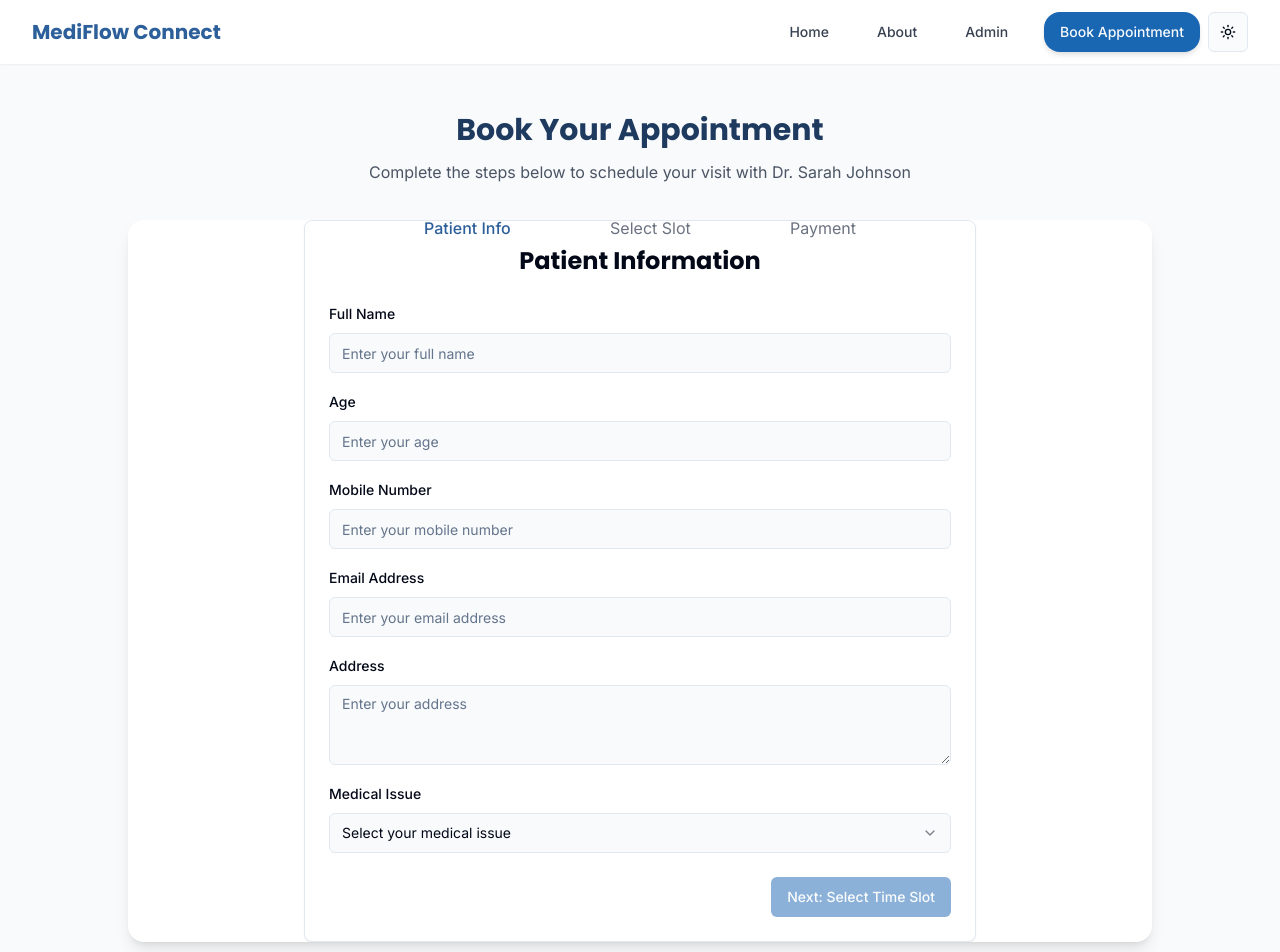
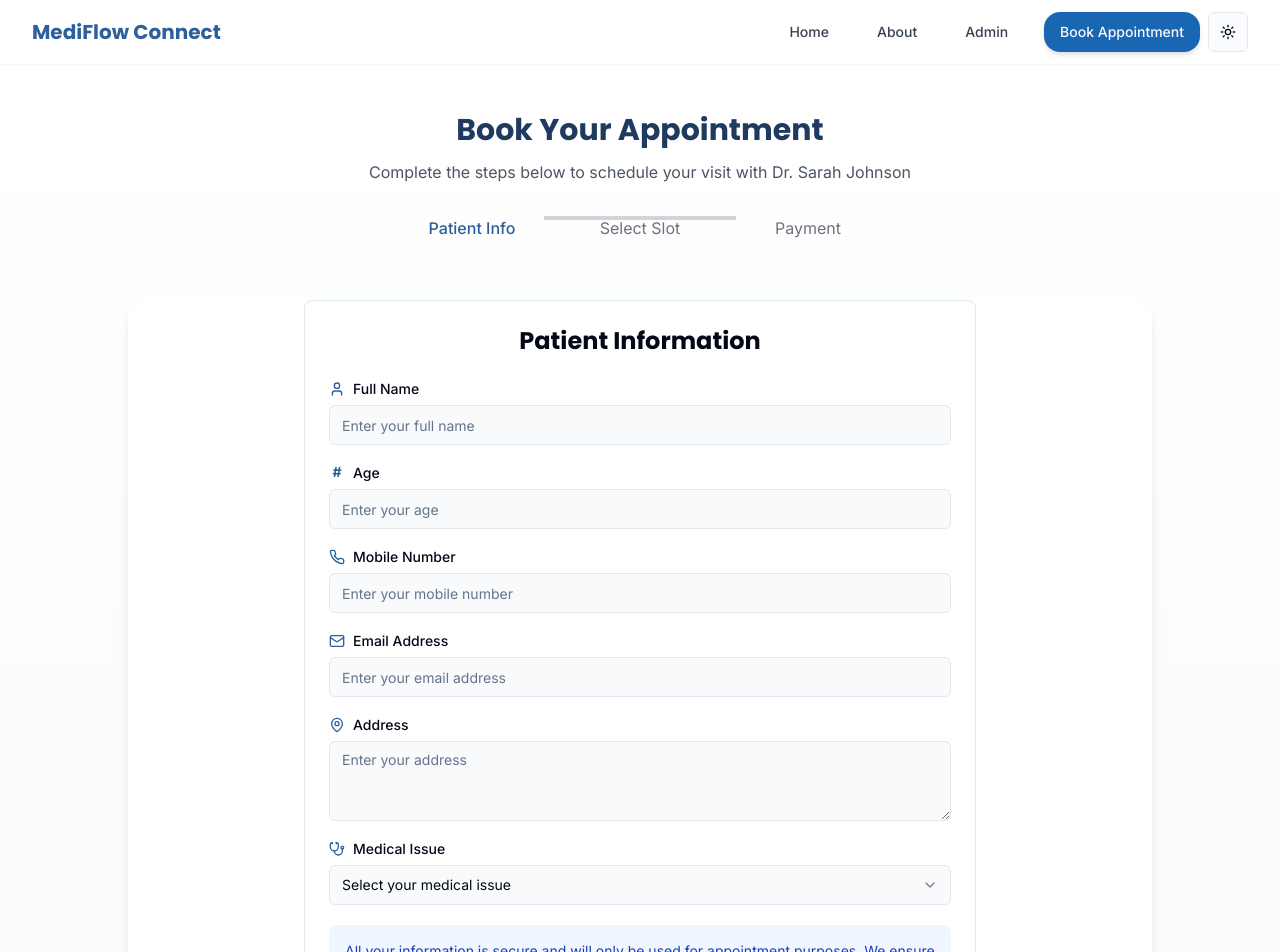
Before and after one commit to kartikshirode/health-easy-flow, a React (Vite) app: page /booking in a window 1280 px wide. Shown: the top 952 px of the page. Built offline with nearby package versions, Linux system fonts and the light colour scheme.

Commit message:
feat: Enhance booking page UI and effects
Improved the user interface and added animations to the booking index page for better user engagement.

```diff
--- a/src/components/BookingSteps/PatientInfoForm.tsx
+++ b/src/components/BookingSteps/PatientInfoForm.tsx
@@ -1,3 +1,4 @@
+
 import React from 'react';
 import { useAppointment } from '@/context/AppointmentContext';
 import { Button } from '@/components/ui/button';
@@ -6,6 +7,9 @@ import { Textarea } from '@/components/ui/textarea';
 import { Label } from '@/components/ui/label';
 import { Select, SelectContent, SelectItem, SelectTrigger, SelectValue } from '@/components/ui/select';
 import { Card, CardContent, CardFooter } from '@/components/ui/card';
+import { User, Mail, Phone, MapPin, Stethoscope } from 'lucide-react';
+import { motion } from 'framer-motion';
+
 const PatientInfoForm = () => {
   const {
     patientInfo,
@@ -13,10 +17,12 @@ const PatientInfoForm = () => {
     setCurrentStep,
     medicalIssues
   } = useAppointment();
+
   const handleSubmit = (e: React.FormEvent) => {
     e.preventDefault();
     setCurrentStep(2);
   };
+
   const isFormValid = () => {
     const {
       name,
@@ -28,69 +34,176 @@ const PatientInfoForm = () => {
     } = patientInfo;
     return name.trim() !== '' && age.trim() !== '' && mobile.trim() !== '' && email.trim() !== '' && address.trim() !== '' && issue.trim() !== '';
   };
-  return <Card className="w-full max-w-2xl mx-auto">
+
+  // Animation variants
+  const container = {
+    hidden: { opacity: 0 },
+    show: {
+      opacity: 1,
+      transition: {
+        staggerChildren: 0.1
+      }
+    }
+  };
+
+  const item = {
+    hidden: { opacity: 0, y: 10 },
+    show: { opacity: 1, y: 0 }
+  };
+
+  return (
+    <Card className="w-full max-w-2xl mx-auto">
       <form onSubmit={handleSubmit}>
         <CardContent className="pt-6 space-y-4 rounded-3xl">
-          <h2 className="text-2xl font-bold text-center mb-6">Patient Information</h2>
+          <motion.h2
+            initial={{ opacity: 0, y: -10 }}
+            animate={{ opacity: 1, y: 0 }}
+            transition={{ duration: 0.5 }}
+            className="text-2xl font-bold text-center mb-6"
+          >
+            Patient Information
+          </motion.h2>
 
-          <div className="space-y-2">
-            <Label htmlFor="name">Full Name</Label>
-            <Input id="name" value={patientInfo.name} onChange={e => updatePatientInfo({
-            name: e.target.value
-          })} placeholder="Enter your full name" required />
-          </div>
+          <motion.div
+            variants={container}
+            initial="hidden"
+            animate="show"
+            className="space-y-5"
+          >
+            <motion.div variants={item} className="space-y-2">
+              <Label htmlFor="name" className="flex items-center gap-2">
+                <User className="h-4 w-4 text-health-primary" />
+                Full Name
+              </Label>
+              <Input
+                id="name"
+                value={patientInfo.name}
+                onChange={e => updatePatientInfo({ name: e.target.value })}
+                placeholder="Enter your full name"
+                className="transition-all duration-300 focus:shadow-md"
+                required
+              />
+            </motion.div>
 
-          <div className="space-y-2">
-            <Label htmlFor="age">Age</Label>
-            <Input id="age" type="number" min="1" max="120" value={patientInfo.age} onChange={e => updatePatientInfo({
-            age: e.target.value
-          })} placeholder="Enter your age" required />
-          </div>
+            <motion.div variants={item} className="space-y-2">
+              <Label htmlFor="age" className="flex items-center gap-2">
+                <span className="inline-block w-4 h-4 text-health-primary text-center font-bold">
+                  #
+                </span>
+                Age
+              </Label>
+              <Input
+                id="age"
+                type="number"
+                min="1"
+                max="120"
+                value={patientInfo.age}
+                onChange={e => updatePatientInfo({ age: e.target.value })}
+                placeholder="Enter your age"
+                className="transition-all duration-300 focus:shadow-md"
+                required
+              />
+            </motion.div>
 
-          <div className="space-y-2">
-            <Label htmlFor="mobile">Mobile Number</Label>
-            <Input id="mobile" type="tel" value={patientInfo.mobile} onChange={e => updatePatientInfo({
-            mobile: e.target.value
-          })} placeholder="Enter your mobile number" required />
-          </div>
+            <motion.div variants={item} className="space-y-2">
+              <Label htmlFor="mobile" className="flex items-center gap-2">
+                <Phone className="h-4 w-4 text-health-primary" />
+                Mobile Number
+              </Label>
+              <Input
+                id="mobile"
+                type="tel"
+                value={patientInfo.mobile}
+                onChange={e => updatePatientInfo({ mobile: e.target.value })}
+                placeholder="Enter your mobile number"
+                className="transition-all duration-300 focus:shadow-md"
+                required
+              />
+            </motion.div>
 
-          <div className="space-y-2">
-            <Label htmlFor="email">Email Address</Label>
-            <Input id="email" type="email" value={patientInfo.email} onChange={e => updatePatientInfo({
-            email: e.target.value
-          })} placeholder="Enter your email address" required />
-          </div>
+            <motion.div variants={item} className="space-y-2">
+              <Label htmlFor="email" className="flex items-center gap-2">
+                <Mail className="h-4 w-4 text-health-primary" />
+                Email Address
+              </Label>
+              <Input
+                id="email"
+                type="email"
+                value={patientInfo.email}
+                onChange={e => updatePatientInfo({ email: e.target.value })}
+                placeholder="Enter your email address"
+                className="transition-all duration-300 focus:shadow-md"
+                required
+              />
+            </motion.div>
 
-          <div className="space-y-2">
-            <Label htmlFor="address">Address</Label>
-            <Textarea id="address" value={patientInfo.address} onChange={e => updatePatientInfo({
-            address: e.target.value
-          })} placeholder="Enter your address" required />
-          </div>
+            <motion.div variants={item} className="space-y-2">
+              <Label htmlFor="address" className="flex items-center gap-2">
+                <MapPin className="h-4 w-4 text-health-primary" />
+                Address
+              </Label>
+              <Textarea
+                id="address"
+                value={patientInfo.address}
+                onChange={e => updatePatientInfo({ address: e.target.value })}
+                placeholder="Enter your address"
+                className="transition-all duration-300 focus:shadow-md"
+                required
+              />
+            </motion.div>
 
-          <div className="space-y-2">
-            <Label htmlFor="issue">Medical Issue</Label>
-            <Select value={patientInfo.issue} onValueChange={value => updatePatientInfo({
-            issue: value
-          })} required>
-              <SelectTrigger>
+            <motion.div variants={item} className="space-y-2">
+              <Label htmlFor="issue" className="flex items-center gap-2">
+                <Stethoscope className="h-4 w-4 text-health-primary" />
+                Medical Issue
+              </Label>
+              <Select
+                value={patientInfo.issue}
+                onValueChange={value => updatePatientInfo({ issue: value })}
+                required
+              >
+                <SelectTrigger className="transition-all duration-300 focus:shadow-md">
                   <SelectValue placeholder="Select your medical issue" />
                 </SelectTrigger>
                 <SelectContent>
-                {medicalIssues.map(issue => <SelectItem key={issue.id} value={issue.name}>
+                  {medicalIssues.map(issue => (
+                    <SelectItem key={issue.id} value={issue.name}>
                       {issue.name}
-                  </SelectItem>)}
+                    </SelectItem>
+                  ))}
                 </SelectContent>
               </Select>
-          </div>
+            </motion.div>
+
+            <motion.div
+              variants={item}
+              className="mt-4 p-4 bg-blue-50 dark:bg-blue-900/20 rounded-lg"
+            >
+              <p className="text-sm text-blue-800 dark:text-blue-200">
+                All your information is secure and will only be used for appointment purposes. We ensure HIPAA compliance for all patient data.
+              </p>
+            </motion.div>
+          </motion.div>
         </CardContent>
 
         <CardFooter className="flex justify-end">
-          <Button type="submit" disabled={!isFormValid()}>
+          <motion.div
+            initial={{ opacity: 0, scale: 0.9 }}
+            animate={{ opacity: 1, scale: 1 }}
+            transition={{ delay: 0.5, duration: 0.3 }}
+          >
+            <Button
+              type="submit"
+              disabled={!isFormValid()}
+              className={`transition-all duration-300 ${isFormValid() ? 'animate-pulse' : ''}`}
+            >
               Next: Select Time Slot
             </Button>
+          </motion.div>
         </CardFooter>
       </form>
-    </Card>;
+    </Card>
+  );
 };
+
 export default PatientInfoForm;
--- a/src/pages/Booking.tsx
+++ b/src/pages/Booking.tsx
@@ -1,54 +1,149 @@
 
-import React from 'react';
+import React, { useEffect } from 'react';
 import { useAppointment } from '@/context/AppointmentContext';
 import PatientInfoForm from '@/components/BookingSteps/PatientInfoForm';
 import TimeSlotSelection from '@/components/BookingSteps/TimeSlotSelection';
 import PaymentSection from '@/components/BookingSteps/PaymentSection';
+import { motion, AnimatePresence } from 'framer-motion';
+import { CheckCircle, Calendar, Clock, CreditCard } from 'lucide-react';
 
 const Booking = () => {
   const { currentStep } = useAppointment();
 
+  // Animation variants
+  const fadeIn = {
+    hidden: { opacity: 0, y: 20 },
+    visible: { opacity: 1, y: 0, transition: { duration: 0.5 } }
+  };
+
+  const stepVariants = {
+    hidden: { opacity: 0, x: 20 },
+    visible: { opacity: 1, x: 0, transition: { duration: 0.4 } },
+    exit: { opacity: 0, x: -20, transition: { duration: 0.3 } }
+  };
+
+  const stepLabels = ["Patient Info", "Select Slot", "Payment"];
+  const stepIcons = [
+    <CheckCircle className="h-6 w-6" key="patient" />,
+    <Clock className="h-6 w-6" key="time" />,
+    <CreditCard className="h-6 w-6" key="payment" />
+  ];
+
+  // Images for the background
+  const backgroundImages = [
+    "url('https://images.unsplash.com/photo-1584982751601-97dcc096659c?auto=format&fit=crop&q=80&w=2592&ixlib=rb-4.0.3')",
+    "url('https://images.unsplash.com/photo-1579154341098-e4e158cc7f55?auto=format&fit=crop&q=80&w=2670&ixlib=rb-4.0.3')",
+    "url('https://images.unsplash.com/photo-1530026186672-2cd00ffc50fe?auto=format&fit=crop&q=80&w=2670&ixlib=rb-4.0.3')"
+  ];
+
   return (
-    <div className="min-h-screen py-12 px-4 bg-gray-50">
-      <div className="max-w-5xl mx-auto">
-        <h1 className="text-3xl font-bold text-center text-health-dark mb-2">
+    <div className="min-h-screen py-12 px-4 bg-gradient-to-b from-white to-gray-50 dark:from-gray-900 dark:to-gray-800">
+      <div
+        className="max-w-5xl mx-auto"
+        style={{
+          backgroundImage: `
+            linear-gradient(to bottom, rgba(255,255,255,0.9), rgba(255,255,255,0.95)),
+            ${backgroundImages[currentStep - 1]}
+          `,
+          backgroundSize: 'cover',
+          backgroundPosition: 'center',
+          borderRadius: '2rem',
+          boxShadow: '0 20px 40px rgba(0,0,0,0.05)',
+          padding: '2rem',
+        }}
+      >
+        <motion.div
+          initial="hidden"
+          animate="visible"
+          variants={fadeIn}
+          className="text-center mb-8"
+        >
+          <h1 className="text-3xl font-bold text-center text-health-dark dark:text-white mb-3">
             Book Your Appointment
           </h1>
-        <p className="text-center text-gray-600 mb-8">
+          <p className="text-center text-gray-600 dark:text-gray-300 max-w-2xl mx-auto mb-8">
             Complete the steps below to schedule your visit with Dr. Sarah Johnson
           </p>
+        </motion.div>
 
-        <div className="flex justify-center mb-8">
-          <div className="flex items-center">
-            <div className={`flex items-center justify-center h-10 w-10 rounded-full ${
-              currentStep >= 1 ? 'bg-health-primary' : 'bg-gray-300'
-            } text-white font-bold`}>
-              1
+        <motion.div
+          initial="hidden"
+          animate="visible"
+          variants={fadeIn}
+          className="flex justify-center mb-20 relative"
+        >
+          <div className="flex items-center relative z-10">
+            {[1, 2, 3].map((step, index) => (
+              <React.Fragment key={step}>
+                <motion.div
+                  initial={{ scale: 0.8, opacity: 0 }}
+                  animate={{
+                    scale: 1,
+                    opacity: 1,
+                    backgroundColor: currentStep >= step ? 'var(--health-primary)' : 'var(--muted)'
+                  }}
+                  className={`w-16 h-16 rounded-full flex items-center justify-center
+                    ${currentStep >= step ? 'bg-health-primary text-white' : 'bg-gray-200 text-gray-500'}
+                    shadow-md transition-all duration-500`}
+                  transition={{ delay: index * 0.2, duration: 0.5 }}
+                >
+                  {stepIcons[index]}
+                </motion.div>
+                {index < 2 && (
+                  <div
+                    className={`w-24 h-1 ${
+                      currentStep > step ? 'bg-health-primary' : 'bg-gray-300'
+                    } transition-all duration-500`}
+                  ></div>
+                )}
+              </React.Fragment>
+            ))}
           </div>
-            <div className={`w-16 h-1 ${
-              currentStep >= 2 ? 'bg-health-primary' : 'bg-gray-300'
-            }`}></div>
-            <div className={`flex items-center justify-center h-10 w-10 rounded-full ${
-              currentStep >= 2 ? 'bg-health-primary' : 'bg-gray-300'
-            } text-white font-bold`}>
-              2
-            </div>
-            <div className={`w-16 h-1 ${
-              currentStep >= 3 ? 'bg-health-primary' : 'bg-gray-300'
-            }`}></div>
-            <div className={`flex items-center justify-center h-10 w-10 rounded-full ${
-              currentStep >= 3 ? 'bg-health-primary' : 'bg-gray-300'
-            } text-white font-bold`}>
-              3
+
+          <div className="absolute top-20 left-0 right-0 flex justify-center">
+            <div className="flex w-full max-w-md justify-between px-2">
+              {stepLabels.map((label, index) => (
+                <motion.div
+                  key={index}
+                  initial={{ y: 10, opacity: 0 }}
+                  animate={{ y: 0, opacity: 1 }}
+                  transition={{ delay: index * 0.2 + 0.3, duration: 0.4 }}
+                  className={`text-center w-24 ${
+                    currentStep >= index + 1
+                      ? "text-health-primary font-medium"
+                      : "text-gray-500 dark:text-gray-400"
+                  }`}
+                >
+                  {label}
+                </motion.div>
+              ))}
             </div>
           </div>
-        </div>
+        </motion.div>
 
-        <div className="step-transition">
+        <AnimatePresence mode="wait">
+          <motion.div
+            initial="hidden"
+            animate="visible"
+            exit="exit"
+            variants={stepVariants}
+            key={currentStep}
+            className="bg-white dark:bg-gray-800 shadow-lg overflow-hidden step-transition py-0 my-[36px] rounded-2xl"
+          >
             {currentStep === 1 && <PatientInfoForm />}
             {currentStep === 2 && <TimeSlotSelection />}
             {currentStep === 3 && <PaymentSection />}
-        </div>
+          </motion.div>
+        </AnimatePresence>
+
+        <motion.div
+          initial={{ opacity: 0 }}
+          animate={{ opacity: 1 }}
+          transition={{ delay: 0.8 }}
+          className="text-center mt-8 text-sm text-gray-500"
+        >
+          <p>Need assistance? Contact our support team at <span className="text-health-primary font-medium">support@healtheasyflow.com</span></p>
+        </motion.div>
       </div>
     </div>
   );
```
Lines whose indentation alone changed are shown as unchanged.
